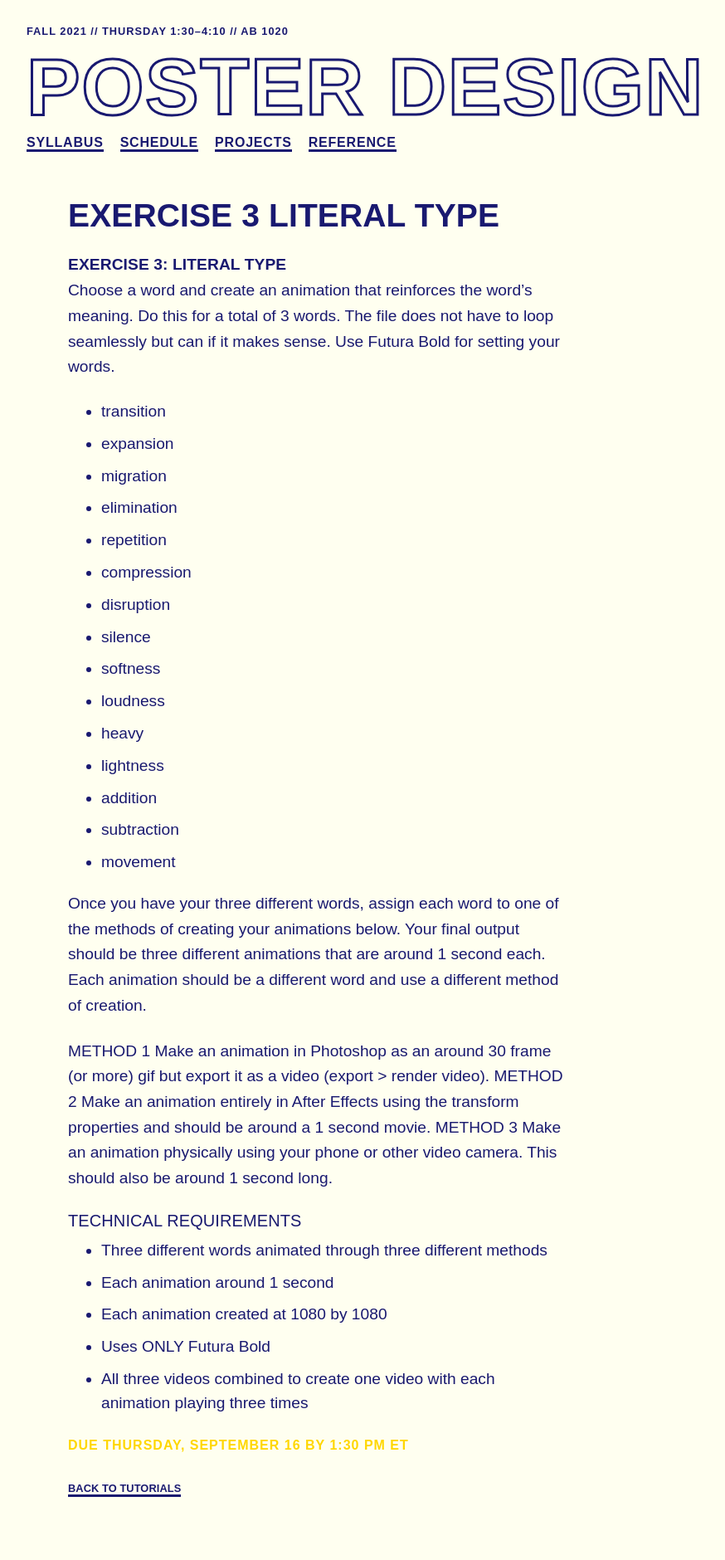
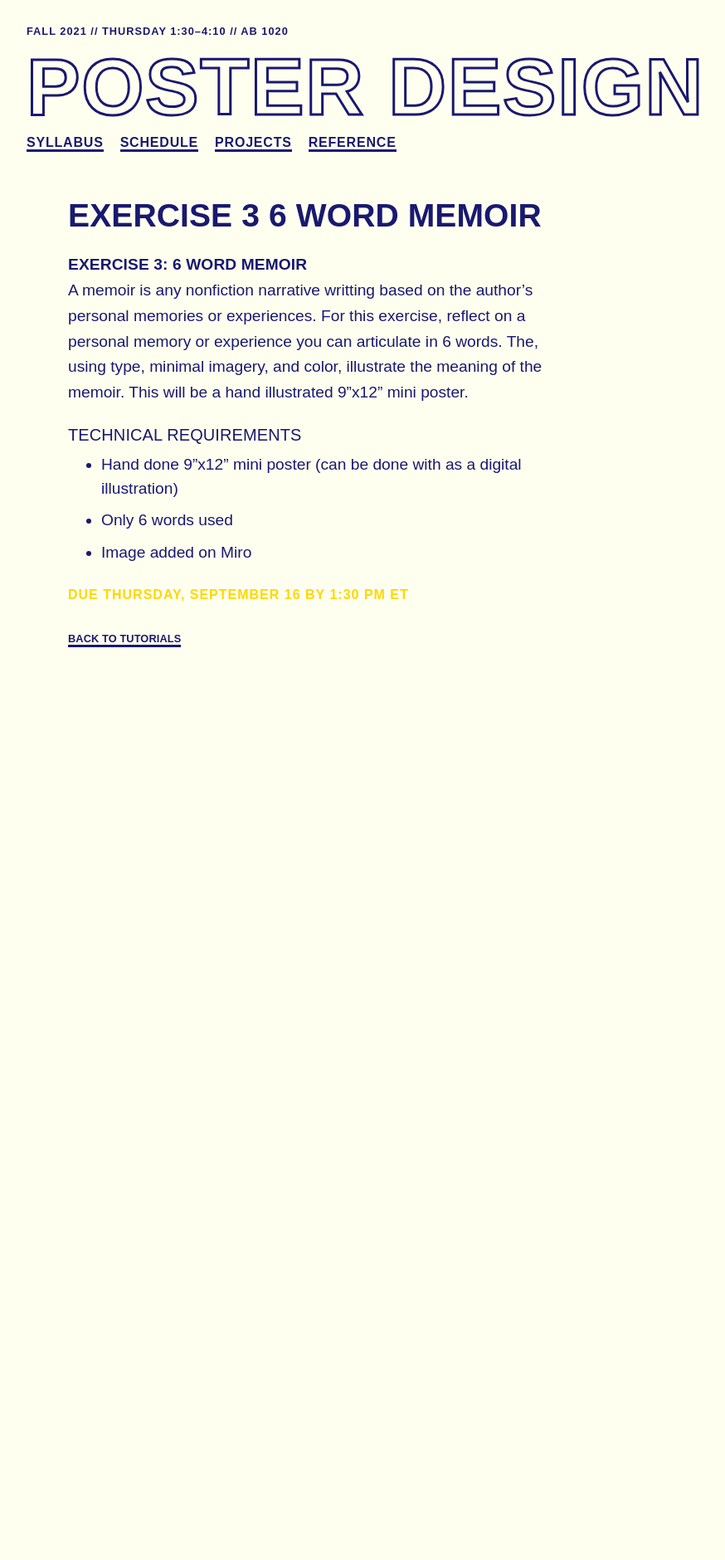
Before and after one commit to gmu-gd/poster21-fall, a Jekyll site: the page built from _posts/2021-09-09-e3.md, in a window 1280 px wide. Shown: the whole page at 83% size, without its empty margins (0-874 px from the left). Built offline with Jekyll 4.4.1, drawn with Linux system fonts in a browser that asks for light colours; some web fonts are replaced; after the commit the page ends 900 px from its top, so only the background shows below that.

Commit message:
week 3 update

```diff
--- a/_posts/2021-09-09-e3.md
+++ b/_posts/2021-09-09-e3.md
@@ -1,44 +1,20 @@
 ---
 layout: tutorial
 author: Michael McDermott
-title: Literal Type
+title: 6 Word Memoir
 slug: e3
 subhead: Exercise 3
 categories: [exercises]
 ---
-#### Exercise 3: Literal Type
+#### Exercise 3: 6 Word Memoir
 
-Choose a word and create an animation that reinforces the word's meaning. Do this for a total of 3 words. The file does not have to loop seamlessly but can if it makes sense. Use Futura Bold for setting your words.
-
-* transition
-* expansion
-* migration
-* elimination
-* repetition
-* compression
-* disruption
-* silence
-* softness
-* loudness
-* heavy
-* lightness
-* addition
-* subtraction
-* movement
-
-Once you have your three different words, assign each word to one of the methods of creating your animations below. Your final output should be three different animations that are around 1 second each. Each animation should be a different word and use a different method of creation.
-
-METHOD 1 Make an animation in Photoshop as an around 30 frame (or more) gif but export it as a video (export > render video).
-METHOD 2 Make an animation entirely in After Effects using the transform properties and should be around a 1 second movie.
-METHOD 3 Make an animation physically using your phone or other video camera. This should also be around 1 second long.
+A memoir is any nonfiction narrative writting based on the author's personal memories or experiences. For this exercise, reflect on a personal memory or experience you can articulate in 6 words. The, using type, minimal imagery, and color, illustrate the meaning of the memoir. This will be a hand illustrated 9"x12" mini poster.
 
 ##### Technical Requirements
 
-* Three different words animated through three different methods
-* Each animation around 1 second
-* Each animation created at 1080 by 1080
-* Uses ONLY Futura Bold
-* All three videos combined to create one video with each animation playing three times
+* Hand done 9"x12" mini poster (can be done with as a digital illustration)
+* Only 6 words used
+* Image added on Miro
 
 
 <span class="due">Due Thursday, {% assign seconds = 7 | times: 24 | times: 60 | times: 60 %}{{ page.date | date: "%s" | plus: seconds | date: "%B %d" }} by 1:30 pm ET</span>
```
Also changed, not shown: _posts/2021-09-09-due.md (+5 -4 lines).
